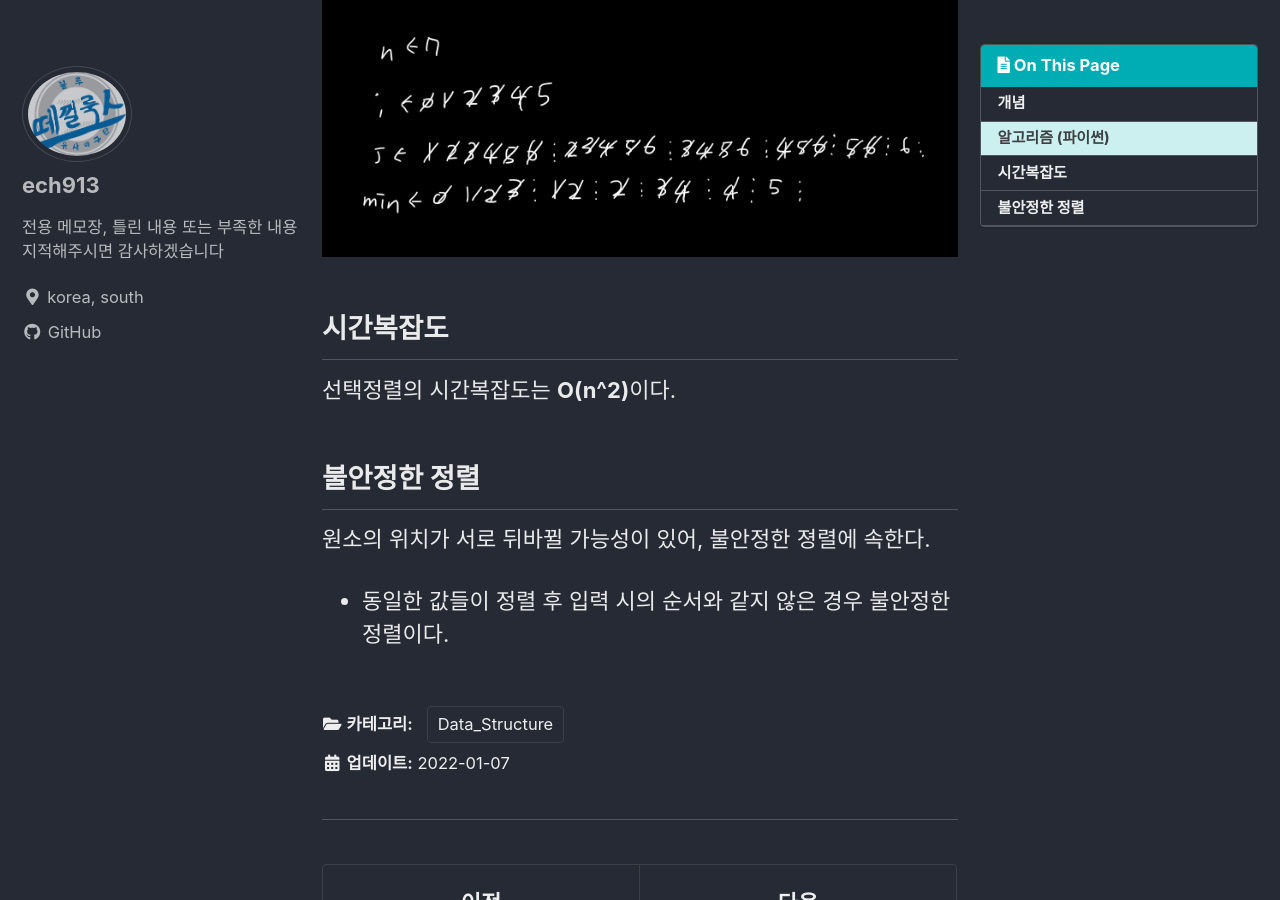
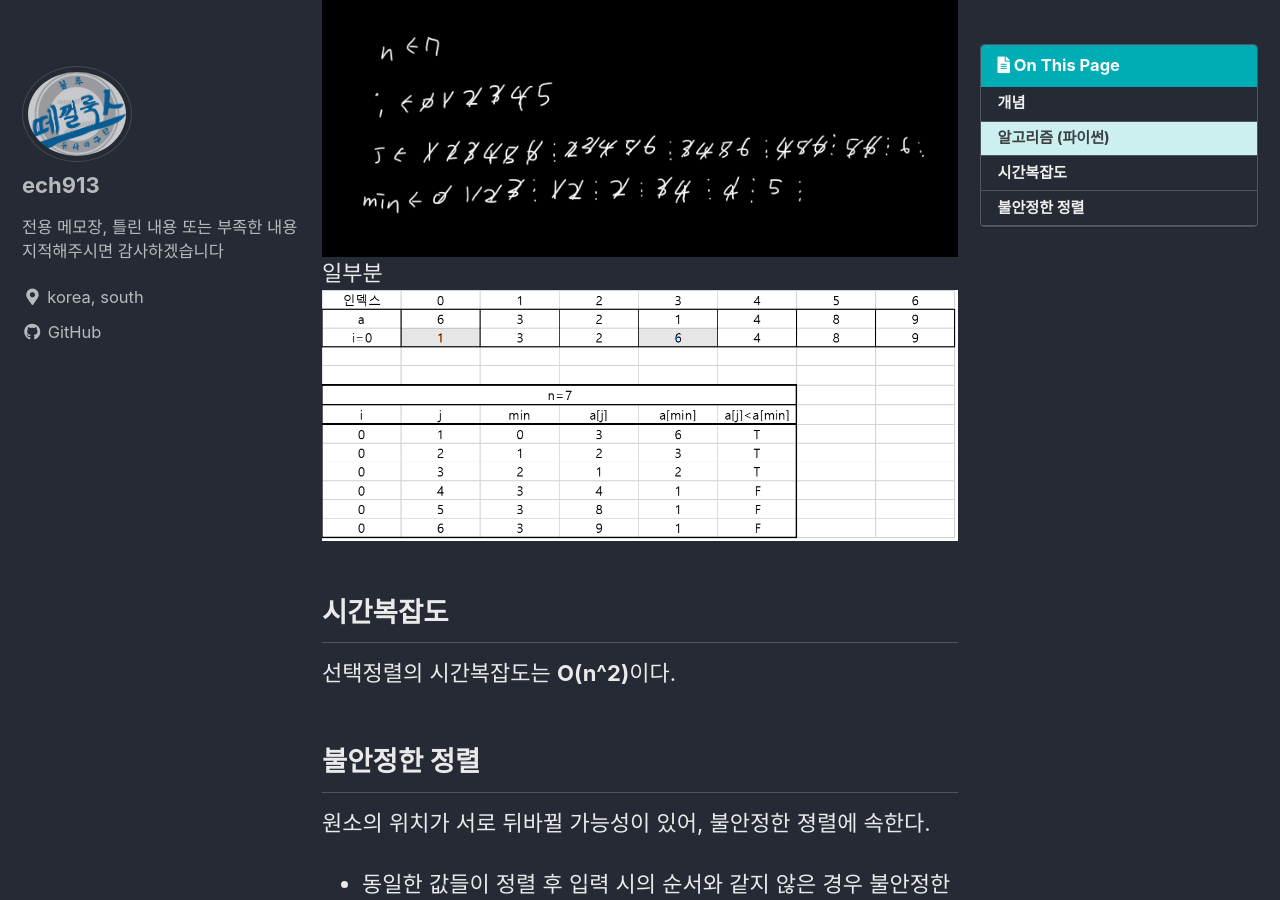
Before and after one commit to chanheelee913/chanheelee913.github.io, a Jekyll site: the page built from _posts/DataStructure/2022-01-07-selectionsort.md, in a window 1280 px wide and 900 px high, scrolled down 1271 px. Built offline with Jekyll 4.4.1, drawn with Linux system fonts in a browser that asks for light colours; cached includes are drawn as plain includes; comment, search, counter and statistics services are not loaded.

Commit message:
Update 2022-01-07-selectionsort.md

```diff
--- a/_posts/DataStructure/2022-01-07-selectionsort.md
+++ b/_posts/DataStructure/2022-01-07-selectionsort.md
@@ -25,6 +25,8 @@ for i in range(n-1):
 
 프로그램 추적
 ![선택정렬이미지](/assets/images/pages/2022-01-07-selection/selection.jpg)
+일부분
+![선택정렬2이미지](/assets/images/pages/2022-01-07-selection/selection02.png)
 
 ## 시간복잡도
 
```
Also changed, not shown: assets/images/pages/2022-01-07-selection/selection02.png (added).
